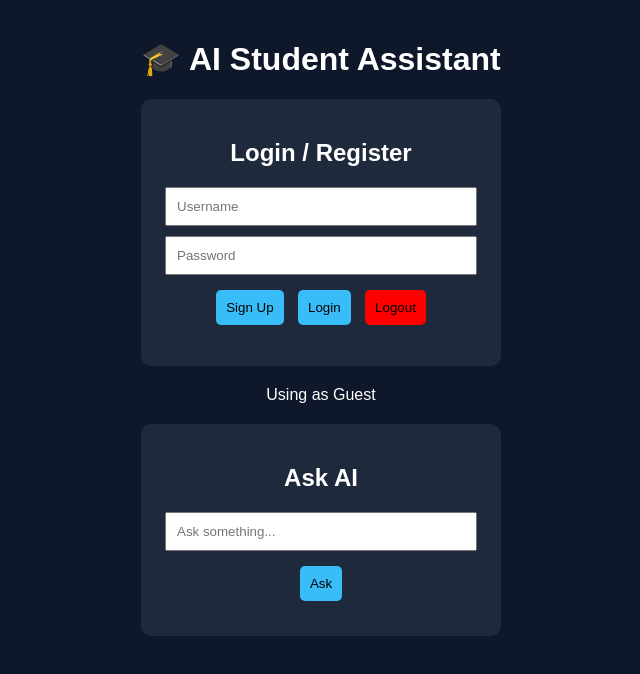
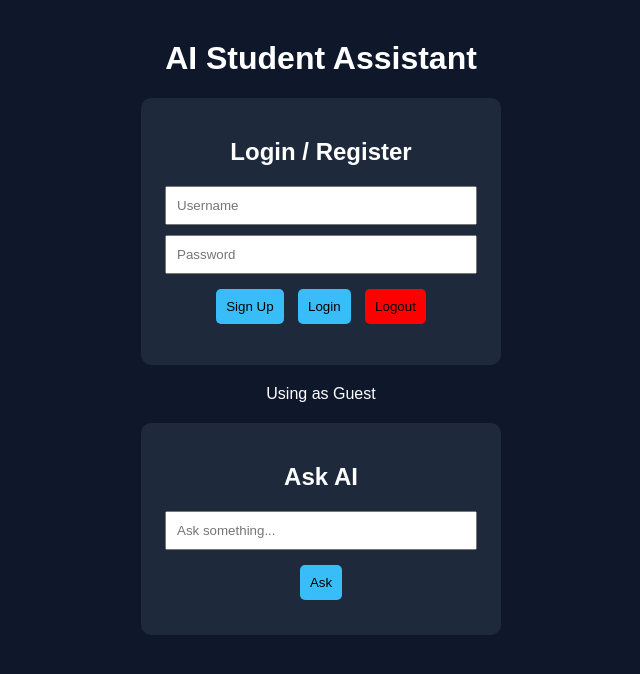
Before and after one commit to aisheeprogga1971/AI_Student_Assistant75-2, a plain HTML site: page index.html in a window 1280 px wide. Shown: the whole page, without its empty margins (319-959 px from the left). Drawn offline with Linux system fonts and the light colour scheme.

Commit message:
Update index.html

```diff
--- a/index.html
+++ b/index.html
@@ -9,7 +9,7 @@
 
 <div class="container">
 
-  <h1>🎓 AI Student Assistant</h1>
+  <h1>AI Student Assistant</h1>
 
 
 
```
